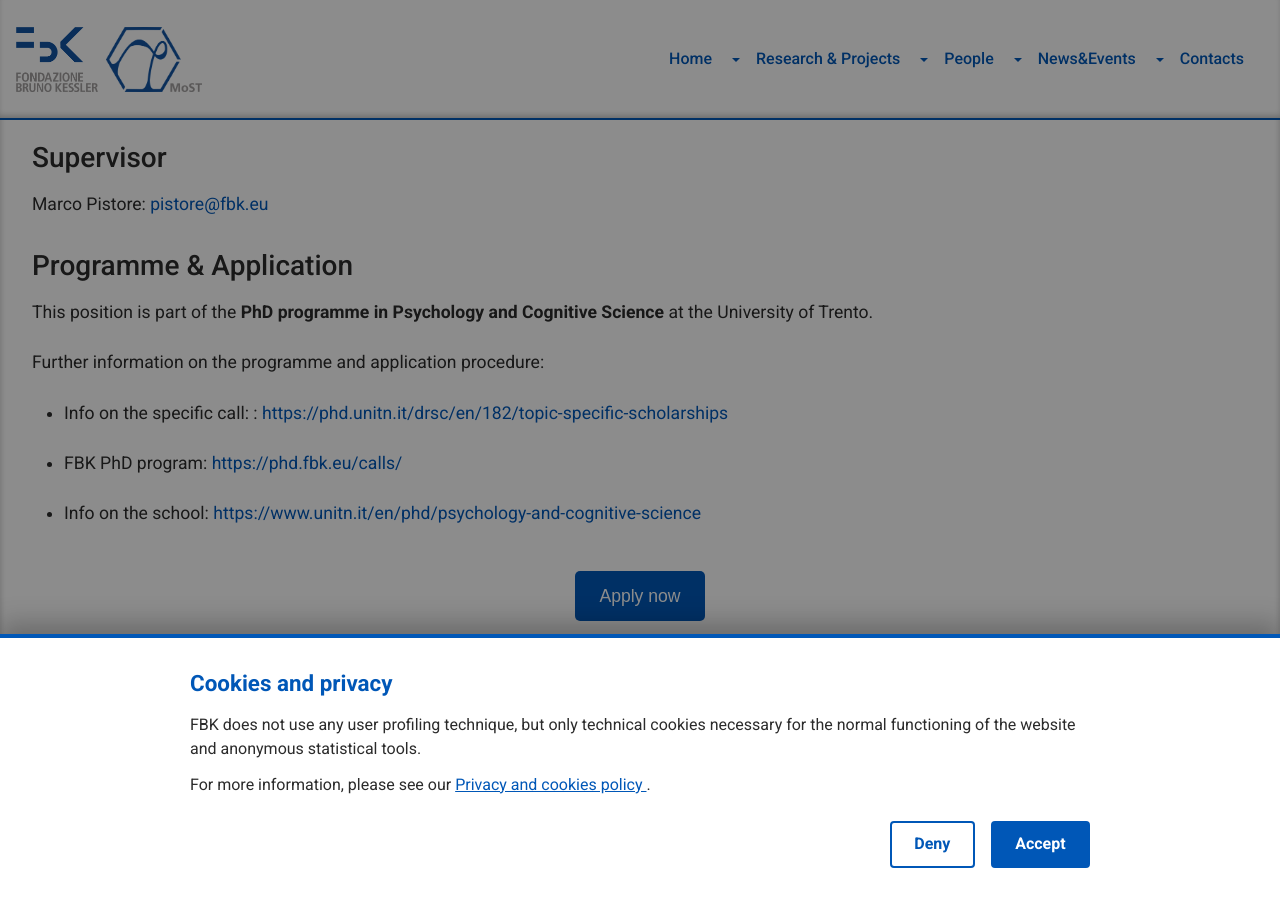
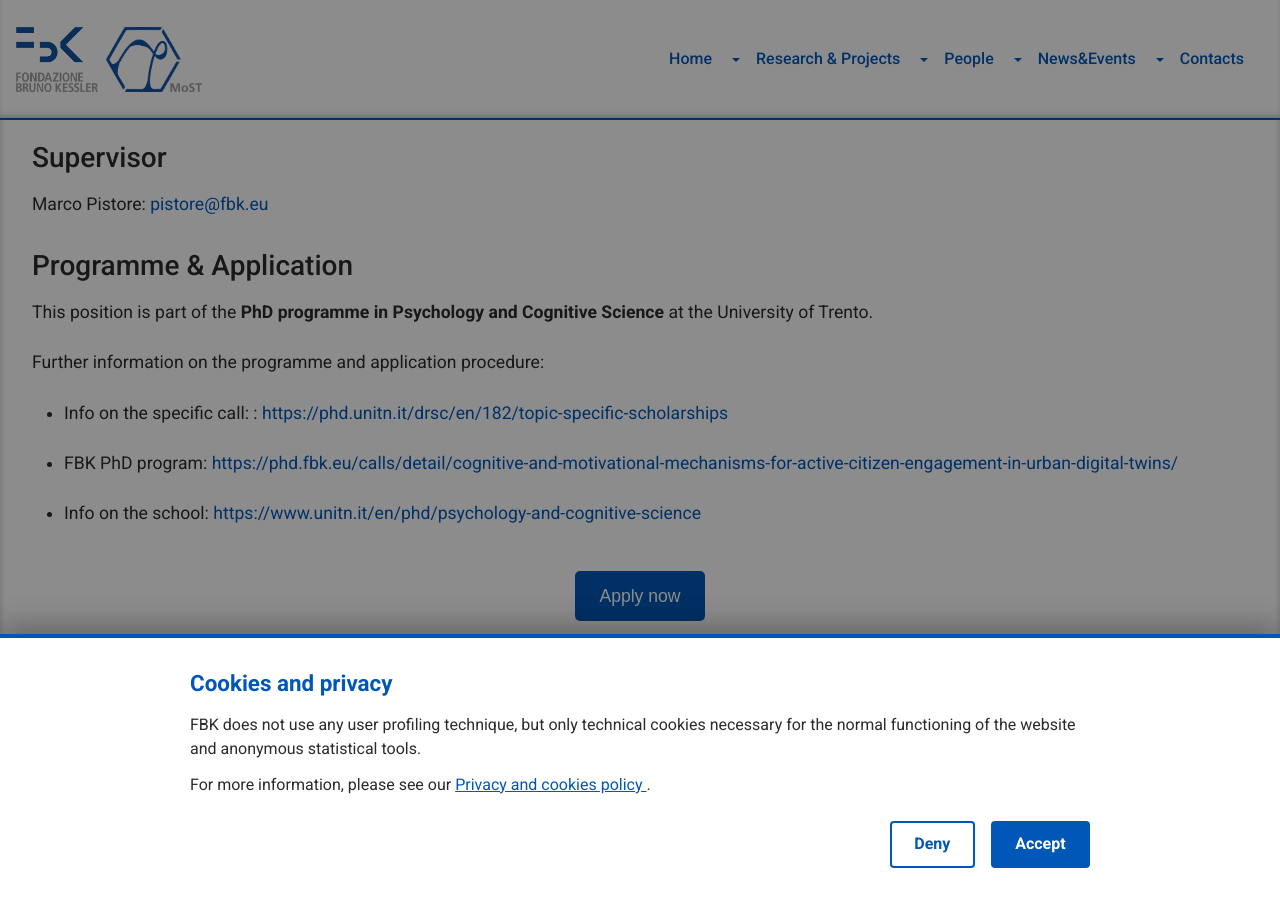
Before and after one commit to fbk-most/fbk-most.github.io, a Jekyll site: the page built from _pages/phd.html, in a window 1280 px wide and 900 px high, scrolled down 3084 px. Built offline with Jekyll 4.4.1, drawn with Linux system fonts in a browser that asks for light colours; nearby versions of some CDN libraries; library files that are not in the unit come from our copies; some of the changed text lies outside the part shown.

Commit message:
minor fixes

```diff
--- a/_pages/interships.html
+++ b/_pages/interships.html
@@ -50,6 +50,8 @@
           </table>
         </div>
 
+    <div class="most-section__content">
+      <div class="most-section__block">
       <h3 style="margin-top: 2rem; margin-bottom: 1rem;">Internship Terms</h3>
 
       <ul>
@@ -87,6 +89,9 @@
 
 
       </p>
+    </div>
+    </div>
+
 
 </section>
 
--- a/_pages/phd.html
+++ b/_pages/phd.html
@@ -28,7 +28,7 @@
         </thead>
         <tbody>
           <tr>
-              <td><a href="#phd1">C5 - Modeling and Simulation of Urban Digital Twins</a></td>
+              <td><a href="#phd1">Modeling and Simulation of Urban Digital Twins - C5 </a></td>
               <td>15/05/2026 4:00pm (CEST)</td>
               <td><a href="https://iecs.unitn.it/education/admission/reserved-topic-scholarships" target="_blank">Check here</a></td>
           </tr>
@@ -152,7 +152,7 @@
 
         <ul>
             <li>Info on the specific call: : <a href="https://phd.unitn.it/drsc/en/182/topic-specific-scholarships" target="_blank">https://phd.unitn.it/drsc/en/182/topic-specific-scholarships</a></li>
-            <li>FBK PhD program: <a href="https://phd.fbk.eu/calls/" target="_blank">https://phd.fbk.eu/calls/</a></li>
+            <li>FBK PhD program: <a href="https://phd.fbk.eu/calls/detail/cognitive-and-motivational-mechanisms-for-active-citizen-engagement-in-urban-digital-twins/" target="_blank">https://phd.fbk.eu/calls/detail/cognitive-and-motivational-mechanisms-for-active-citizen-engagement-in-urban-digital-twins/</a></li>
             <li>Info on the school: <a href="https://www.unitn.it/en/phd/psychology-and-cognitive-science" target="_blank">https://www.unitn.it/en/phd/psychology-and-cognitive-science</a></li>
             <!-- <li>Application portal: <a href="https://webapps.unitn.it/Apply/en/Web/Home/dott" target="_blank">https://webapps.unitn.it/Apply/en/Web/Home/dott</a></li> -->
         </ul>
```
